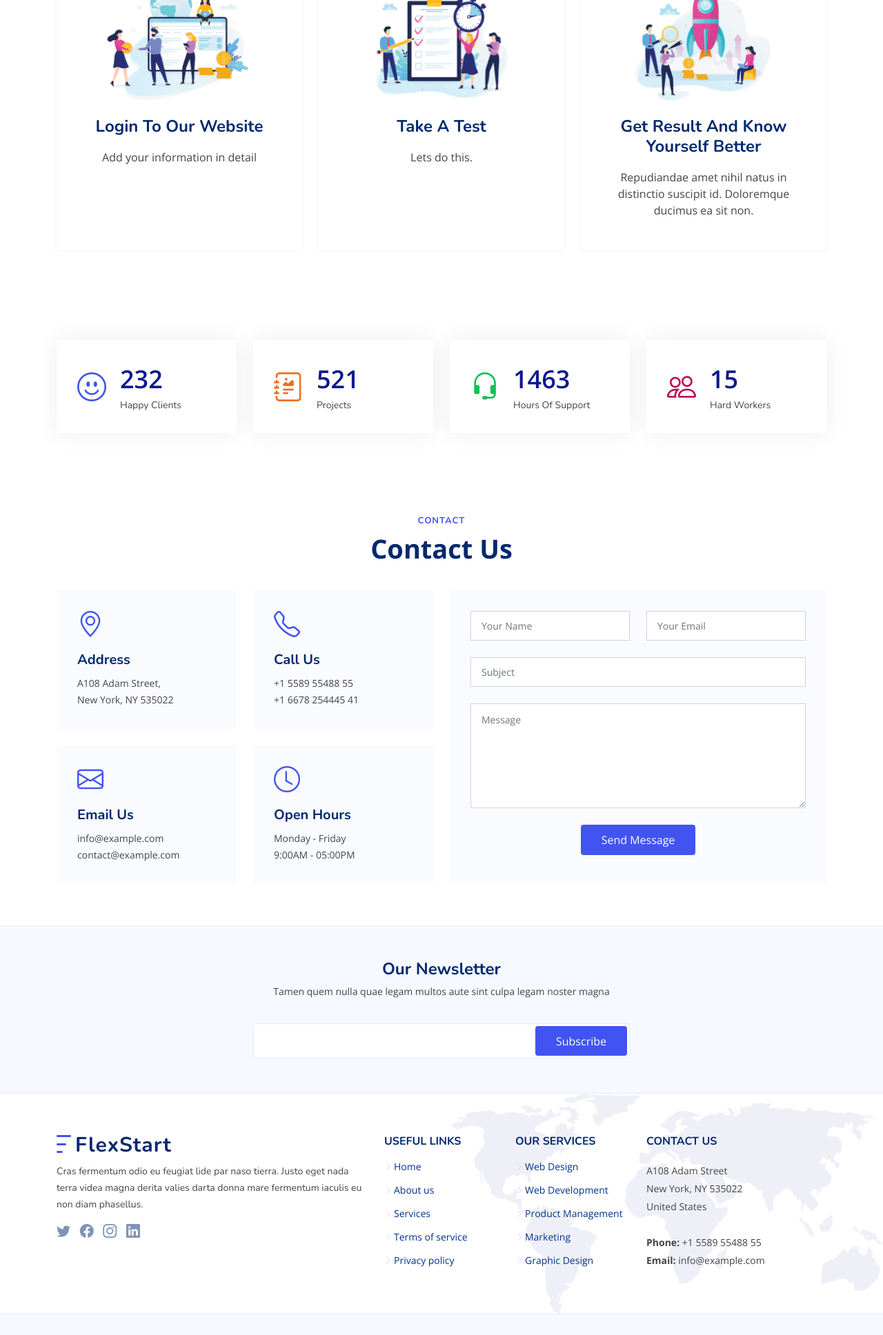
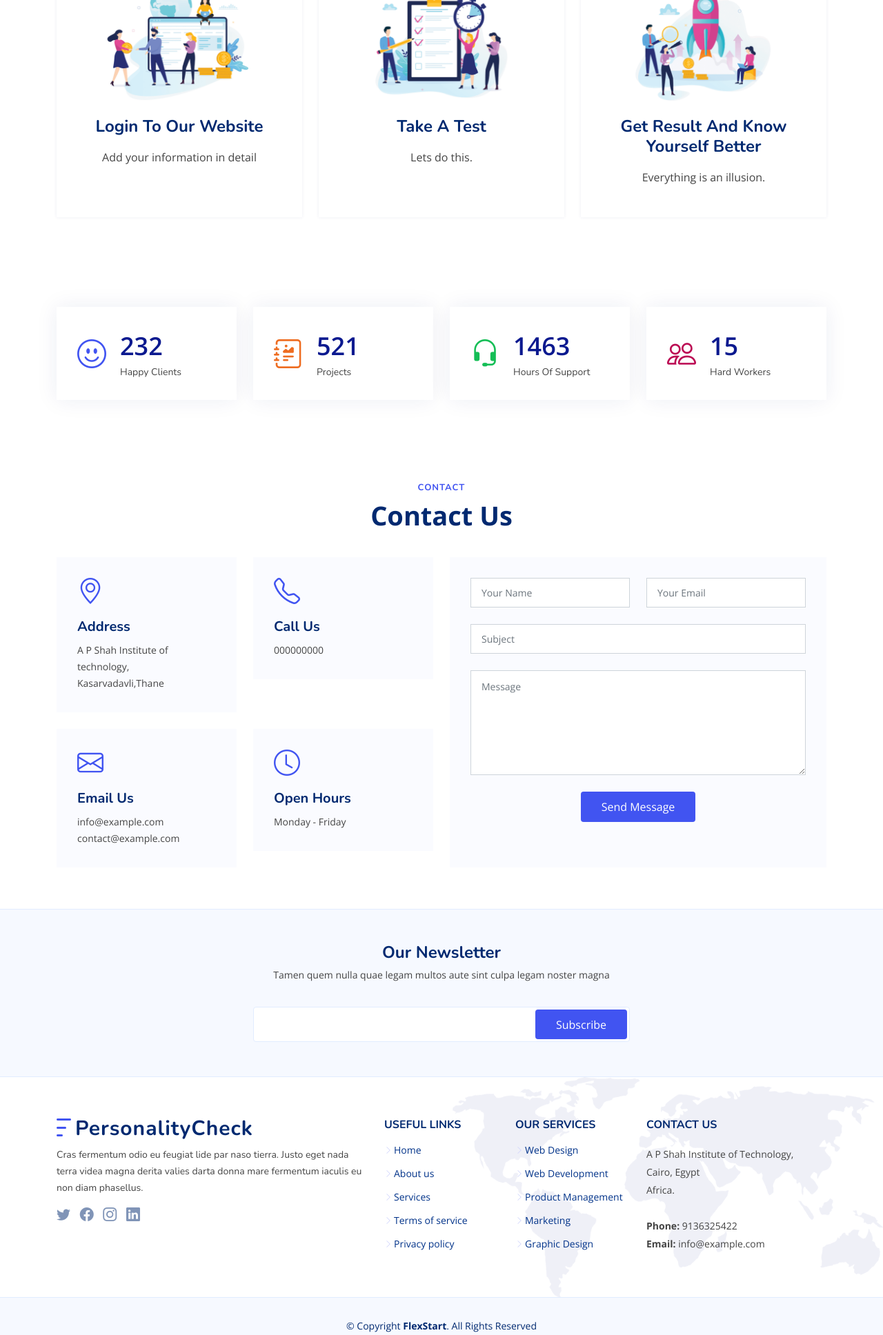
Before and after one commit to saurabhbhoir11/Personality-Type-Indicator-using-MBTI, a Flask app: page / in a window 1280 px wide. Shown: the part 1587-3523 px from the top of the page at 69% size. Run offline with Flask 2, Linux system fonts and the light colour scheme; some libraries are stand-ins or nearby versions.

Commit message:
pratik chu

```diff
--- a/templates/index.html
+++ b/templates/index.html
@@ -149,7 +149,7 @@
             <div class="box">
               <img src="{{url_for('static', filename='img/values-2.png')}}" class="img-fluid" alt="">
               <h3>Get Result And Know Yourself Better</h3>
-              <p>Repudiandae amet nihil natus in distinctio suscipit id. Doloremque ducimus ea sit non.</p>
+              <p>Everything is an illusion.</p>
             </div>
           </div>
 
@@ -230,14 +230,14 @@
                 <div class="info-box">
                   <i class="bi bi-geo-alt"></i>
                   <h3>Address</h3>
-                  <p>A108 Adam Street,<br>New York, NY 535022</p>
+                  <p>A P Shah Institute of technology,<br>Kasarvadavli,Thane</p>
                 </div>
               </div>
               <div class="col-md-6">
                 <div class="info-box">
                   <i class="bi bi-telephone"></i>
                   <h3>Call Us</h3>
-                  <p>+1 5589 55488 55<br>+1 6678 254445 41</p>
+                  <p>000000000</p>
                 </div>
               </div>
               <div class="col-md-6">
@@ -251,7 +251,7 @@
                 <div class="info-box">
                   <i class="bi bi-clock"></i>
                   <h3>Open Hours</h3>
-                  <p>Monday - Friday<br>9:00AM - 05:00PM</p>
+                  <p>Monday - Friday</p>
                 </div>
               </div>
             </div>
@@ -324,7 +324,7 @@
           <div class="col-lg-5 col-md-12 footer-info">
             <a href="index.html" class="logo d-flex align-items-center">
               <img src="{{url_for('static', filename='img/logo.png')}}" alt="">
-              <span>FlexStart</span>
+              <span>PersonalityCheck</span>
             </a>
             <p>Cras fermentum odio eu feugiat lide par naso tierra. Justo eget nada terra videa magna derita valies darta donna mare fermentum iaculis eu non diam phasellus.</p>
             <div class="social-links mt-3">
@@ -360,10 +360,10 @@
           <div class="col-lg-3 col-md-12 footer-contact text-center text-md-start">
             <h4>Contact Us</h4>
             <p>
-              A108 Adam Street <br>
-              New York, NY 535022<br>
-              United States <br><br>
-              <strong>Phone:</strong> +1 5589 55488 55<br>
+              A P Shah Institute of Technology, <br>
+              Cairo, Egypt<br>
+              Africa. <br><br>
+              <strong>Phone:</strong> 9136325422<br>
               <strong>Email:</strong> info@example.com<br>
             </p>
 
```
